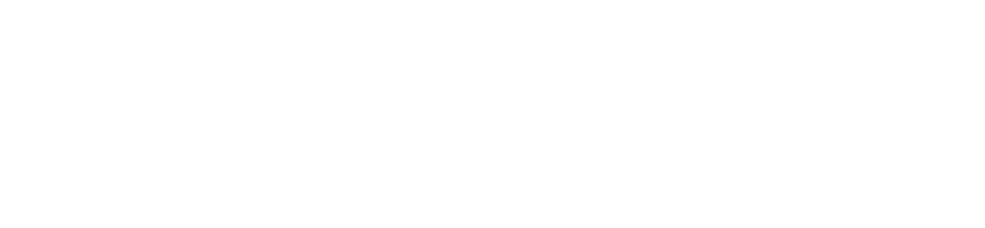
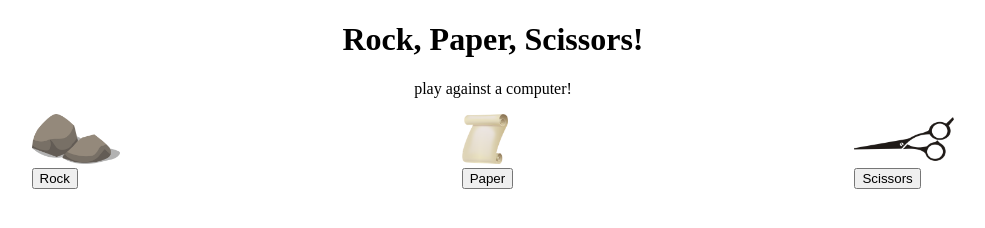
Before and after one commit to emmacornio/rock-paper-scissors, a plain HTML site: page index.html in a window 1280 px wide. Shown: the whole page, without its empty margins (147-1132 px from the left). Drawn offline with Linux system fonts and the light colour scheme.

Commit message:
Add basic ui and js integration

```diff
--- a/index.html
+++ b/index.html
@@ -6,7 +6,35 @@
 		<meta name="viewport" content="width=device-width, initial-scale=1.0" />
 		<title>Rock, Paper, Scissors!</title>
 		<link rel="stylesheet" href="./styles.css" />
-		<script src="./script.js"></script>
+		<script src="./script.js" defer></script>
 	</head>
-	<body></body>
+	<body>
+		<header id="header">
+			<h1 id="header-text">Rock, Paper, Scissors!</h1>
+			<p>play against a computer!</p>
+		</header>
+		<main id="main-game">
+			<div class="options">
+				<img
+					src="./images/rock.png"
+					alt="Rock"
+					class="option-image"
+				/><br /><button class="option-button">Rock</button>
+			</div>
+			<div class="options">
+				<img
+					src="./images/paper.png"
+					alt="Paper"
+					class="option-image"
+				/><br /><button class="option-button">Paper</button>
+			</div>
+			<div class="options">
+				<img
+					src="./images/scissors.png"
+					alt="Scissors"
+					class="option-image"
+				/><br /><button class="option-button">Scissors</button>
+			</div>
+		</main>
+	</body>
 </html>
--- a/script.js
+++ b/script.js
@@ -1,5 +1,13 @@
 //declare player and computer choices as objects
-//2 parameters choice and value
+//2 parameters choice and value1
+const options = document.querySelectorAll(".options");
+
+Array.from(options).forEach((option) => {
+	option.firstElementChild.addEventListener("click", () => {
+		console.log(option.textContent);
+	});
+});
+
 class choice {
 	constructor(selection, value) {
 		this.selection = selection;
@@ -144,31 +152,31 @@ let playRound = () => {
 };
 
 //game function
-let playGame = () => {
-	let victoryTally = 0;
-	//plays 5 rounds
-	for (let i = 0; i < 5; i++) {
-		victoryTally += playRound();
-		console.log("___________________________");
-		//console.log(victoryTally);
-		//recieves victory value each round
-	}
-	switch (true) {
-		//if at the end the value is positive the plaver wins
-		case victoryTally > 0:
-			console.log("Player Wins!");
-			break;
-		//if is negative the player looses
-		case victoryTally < 0:
-			console.log("Player Loses");
-			break;
-		//is is 0 is a match
-		case victoryTally === 0:
-			console.log("It's a match!");
-			break;
-	}
-	//at the end logs the winner
-};
+// let playGame = () => {
+// 	let victoryTally = 0;
+// 	//plays 5 rounds
+// 	for (let i = 0; i < 5; i++) {
+// 		victoryTally += playRound();
+// 		console.log("___________________________");
+// 		//console.log(victoryTally);
+// 		//recieves victory value each round
+// 	}
+// 	switch (true) {
+// 		//if at the end the value is positive the plaver wins
+// 		case victoryTally > 0:
+// 			console.log("Player Wins!");
+// 			break;
+// 		//if is negative the player looses
+// 		case victoryTally < 0:
+// 			console.log("Player Loses");
+// 			break;
+// 		//is is 0 is a match
+// 		case victoryTally === 0:
+// 			console.log("It's a match!");
+// 			break;
+// 	}
+// 	//at the end logs the winner
+// };
 //
 //
 //
--- a/styles.css
+++ b/styles.css
@@ -0,0 +1,13 @@
+#header {
+	text-align: center;
+}
+
+#main-game {
+	display: flex;
+	justify-content: space-around;
+}
+
+.option-image {
+	height: 50px;
+	width: auto;
+}
```
Also changed, not shown: images/paper.png (added), images/rock.png (added), images/scissors.png (added). Lines whose indentation alone changed are shown as unchanged.
